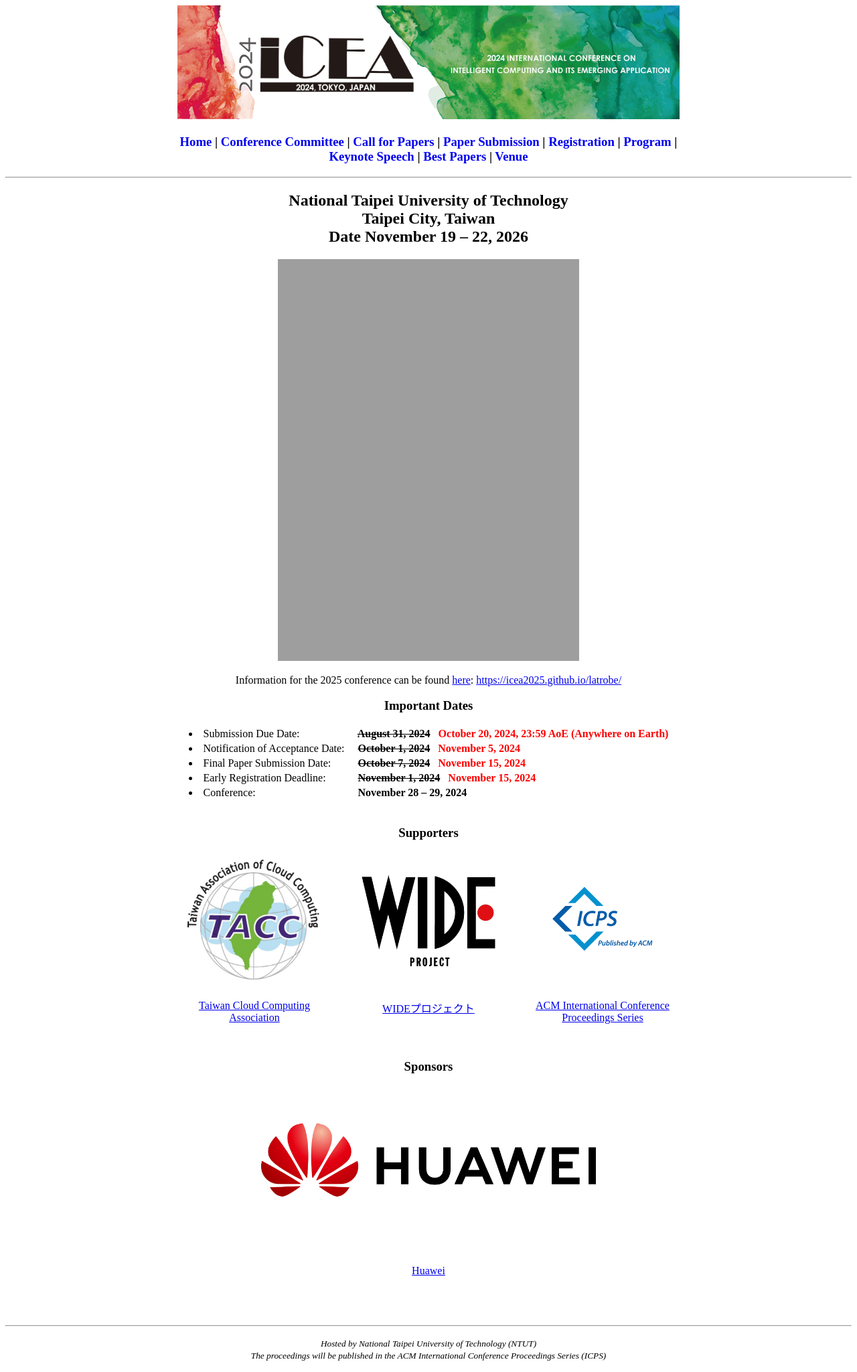
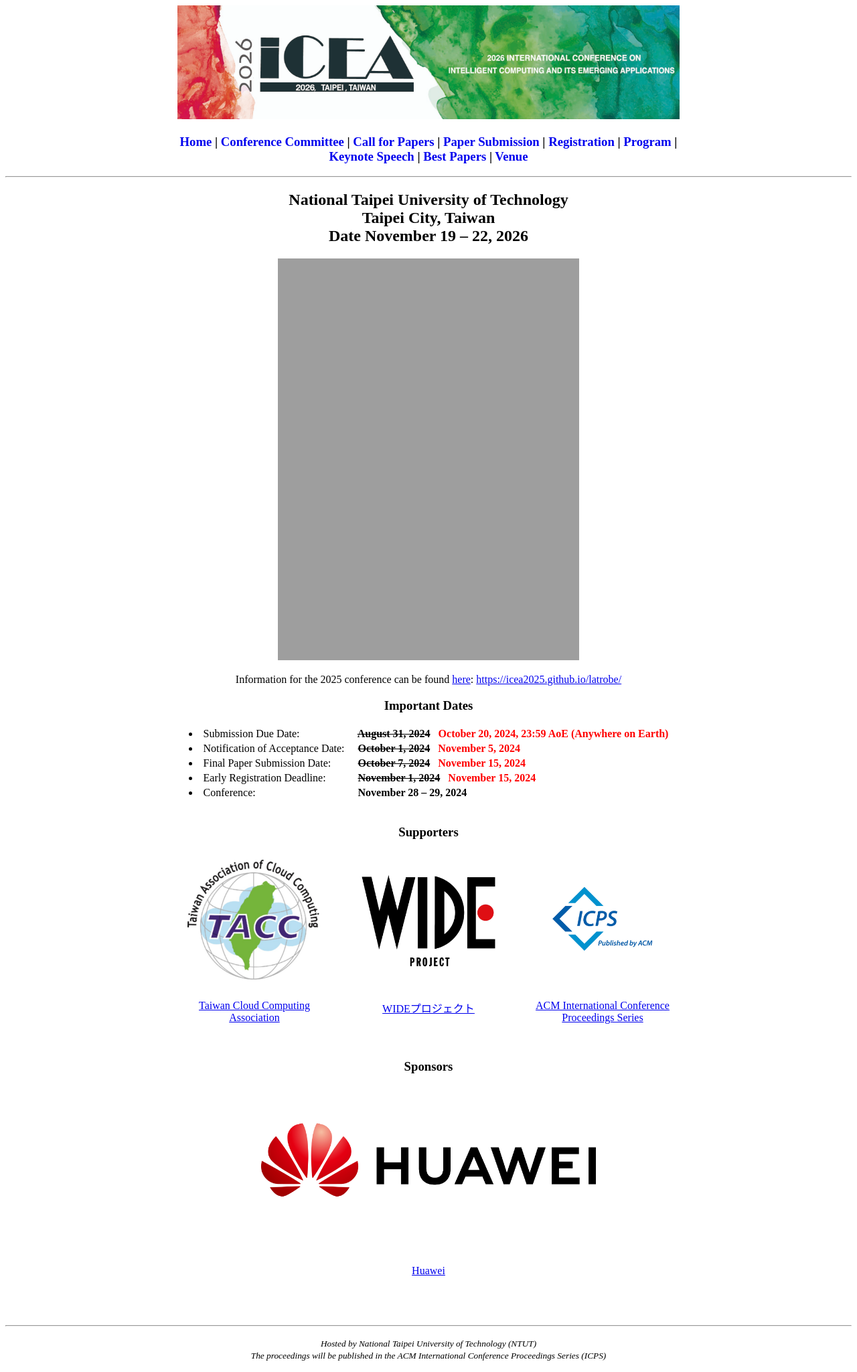
Before and after one commit to icea-conf/2026, a Jekyll site: the page built from index.html, in a window 1280 px wide. Shown: the whole page at 67% size. Built offline with Jekyll 4.4.1, drawn with Linux system fonts in a browser that asks for light colours; the list of posts is cut into pages by our own code.

Commit message:
20260331_banner

```diff
--- a/_includes/header.html
+++ b/_includes/header.html
@@ -2,7 +2,7 @@
     <div>
         <center>
             <header>
-                <a href="http://icea-conf.github.io/2026"><img src="https://icea-conf.github.io/2026/image/ICEA2024-Banner.png" alt="" style="max-width: 100%; height: auto;"></a>
+                <a href="http://icea-conf.github.io/2026"><img src="https://icea-conf.github.io/2026/image/ICEA2026-Banner.jpg" alt="" style="max-width: 100%; height: auto;"></a>
             </header>
 
             <h3>
```
Also changed, not shown: image/ICEA2026-Banner.jpg (added).
